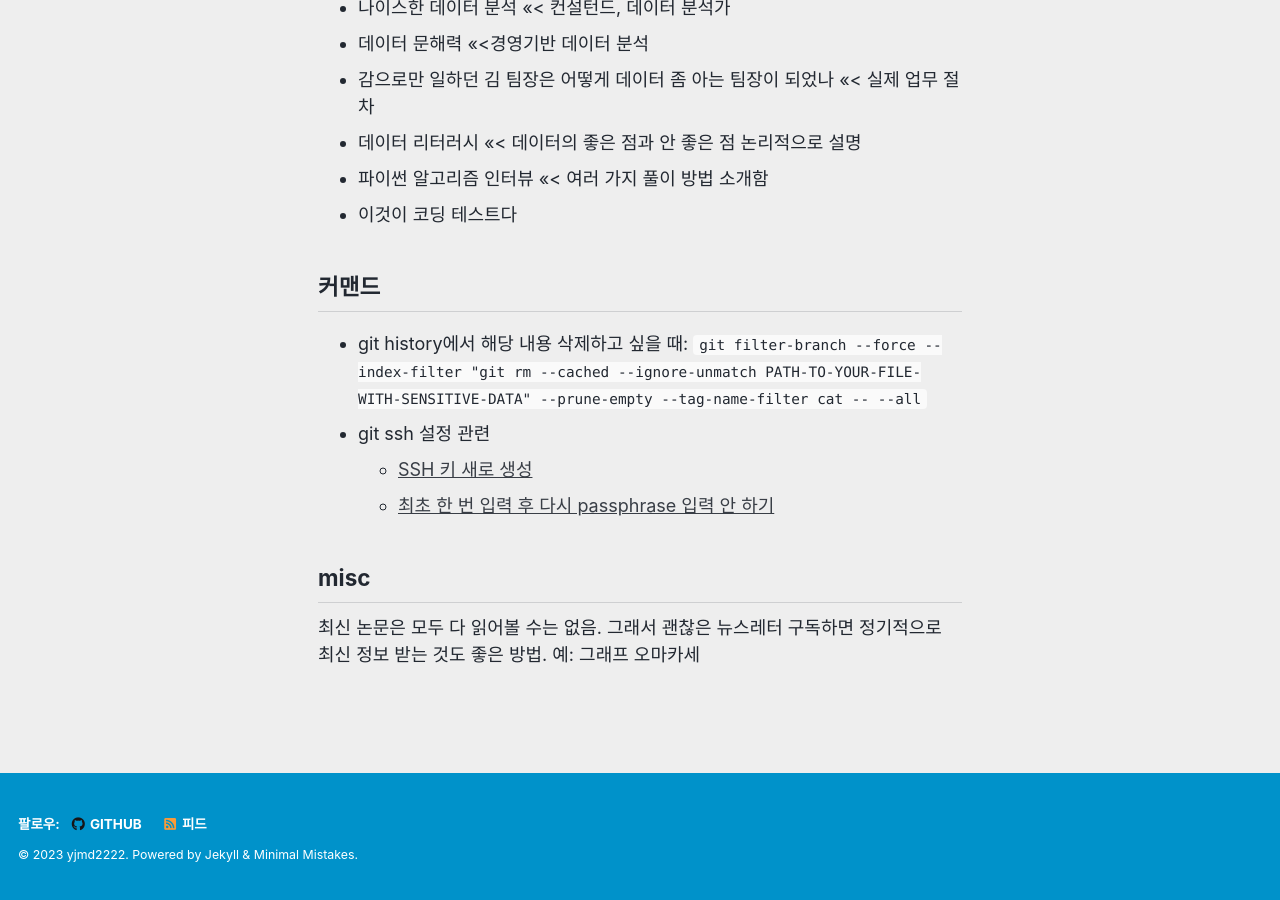
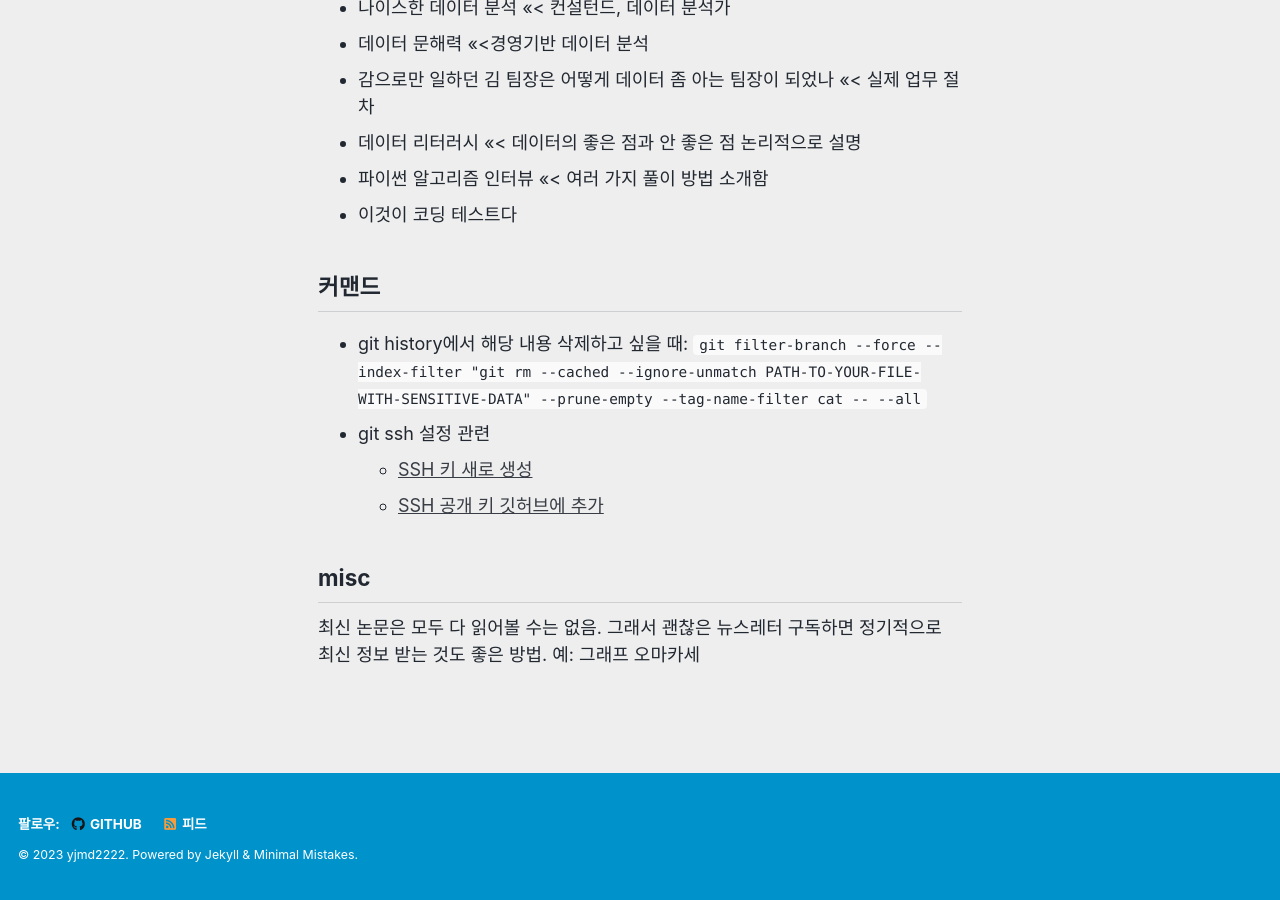
Before and after one commit to yjmd2222/yjmd2222.github.io, a Jekyll site: the page built from _pages/look-ups.md, in a window 1280 px wide and 900 px high, scrolled down 2126 px. Built offline with Jekyll 4.4.1, drawn with Linux system fonts in a browser that asks for light colours; cached includes are drawn as plain includes.

Commit message:
git ssh setup

```diff
--- a/_pages/look-ups.md
+++ b/_pages/look-ups.md
@@ -69,7 +69,7 @@ layout: single
 - git history에서 해당 내용 삭제하고 싶을 때: `git filter-branch --force --index-filter "git rm --cached --ignore-unmatch PATH-TO-YOUR-FILE-WITH-SENSITIVE-DATA" --prune-empty --tag-name-filter cat -- --all`
 - git ssh 설정 관련
     - [SSH 키 새로 생성](https://docs.github.com/en/authentication/connecting-to-github-with-ssh/generating-a-new-ssh-key-and-adding-it-to-the-ssh-agent)
-    - [최초 한 번 입력 후 다시 passphrase 입력 안 하기](https://docs.github.com/en/authentication/connecting-to-github-with-ssh/working-with-ssh-key-passphrases)
+    - [SSH 공개 키 깃허브에 추가](https://docs.github.com/en/authentication/connecting-to-github-with-ssh/adding-a-new-ssh-key-to-your-github-account)
 
 ## misc
 최신 논문은 모두 다 읽어볼 수는 없음. 그래서 괜찮은 뉴스레터 구독하면 정기적으로 최신 정보 받는 것도 좋은 방법. 예: 그래프 오마카세
```
